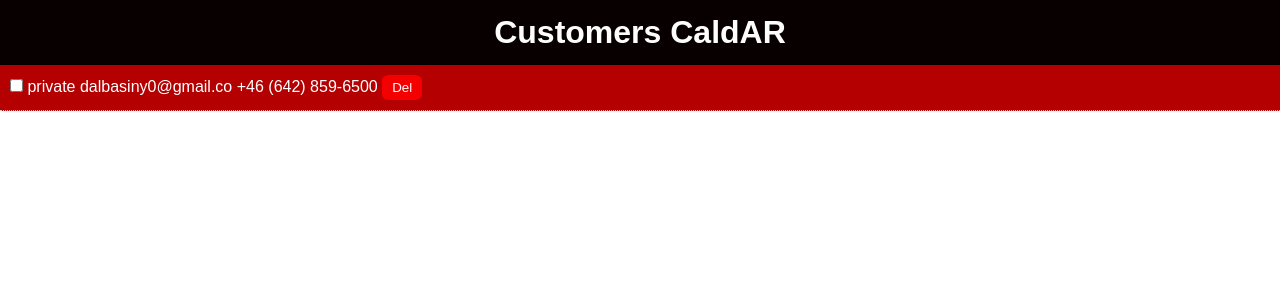
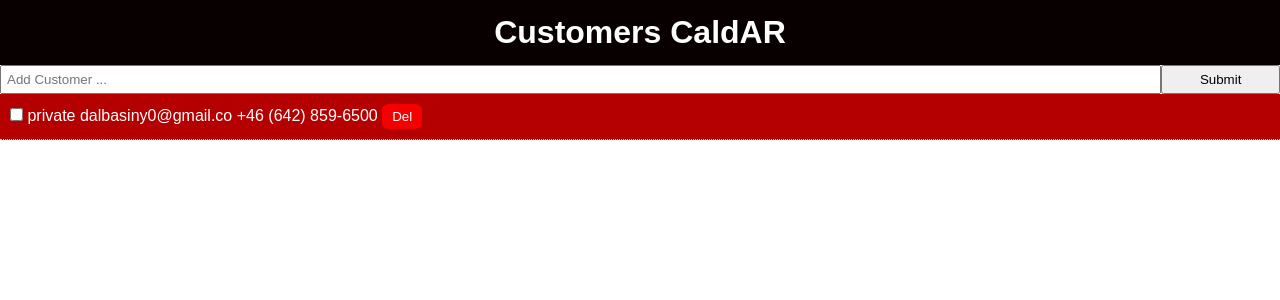
Before and after one commit to FacundoDLF/11thWeek-ReactApp, a React (Create React App) app in the folder my-app/: page / in a window 1280 px wide. Shown: the top 300 px of the page. Built offline with nearby package versions, Linux system fonts and the light colour scheme.

Commit message:
Add method

```diff
--- a/my-app/src/App.js
+++ b/my-app/src/App.js
@@ -1,6 +1,7 @@
 import React, { Component} from 'react';
 import CustomersList from './components/Customers';
 import Header from './layout/Header';
+import AddCustomer from './components/AddCustomer';
 import './App.css';
 
 class App extends Component {
@@ -41,6 +42,7 @@
     return (
       <div className="App">
         <Header />
+        <AddCustomer/>
         <CustomersList customers={this.state.customers} selected={this.selected} delCustomer={this.delCustomer}/>
       </div>
     );
--- /dev/null
+++ b/my-app/src/components/AddCustomer.js
@@ -0,0 +1,22 @@
+import React, { Component } from 'react'
+
+export default class AddCustomer extends Component {
+    render() {
+        return (
+            <form style={{display: 'flex'}}>
+                <input
+                type="text"
+                name="title"
+                style={{flex: '10', padding: '5px'}}
+                placeholder="Add Customer ..."
+            />
+            <input
+            type="submit"
+            value="Submit"
+            className="btn"
+            style={{flex: '1'}}
+            />
+            </form>
+        )
+    }
+}
```
Also changed, not shown: 1 other file (tests, documents, lock files or other folders).
